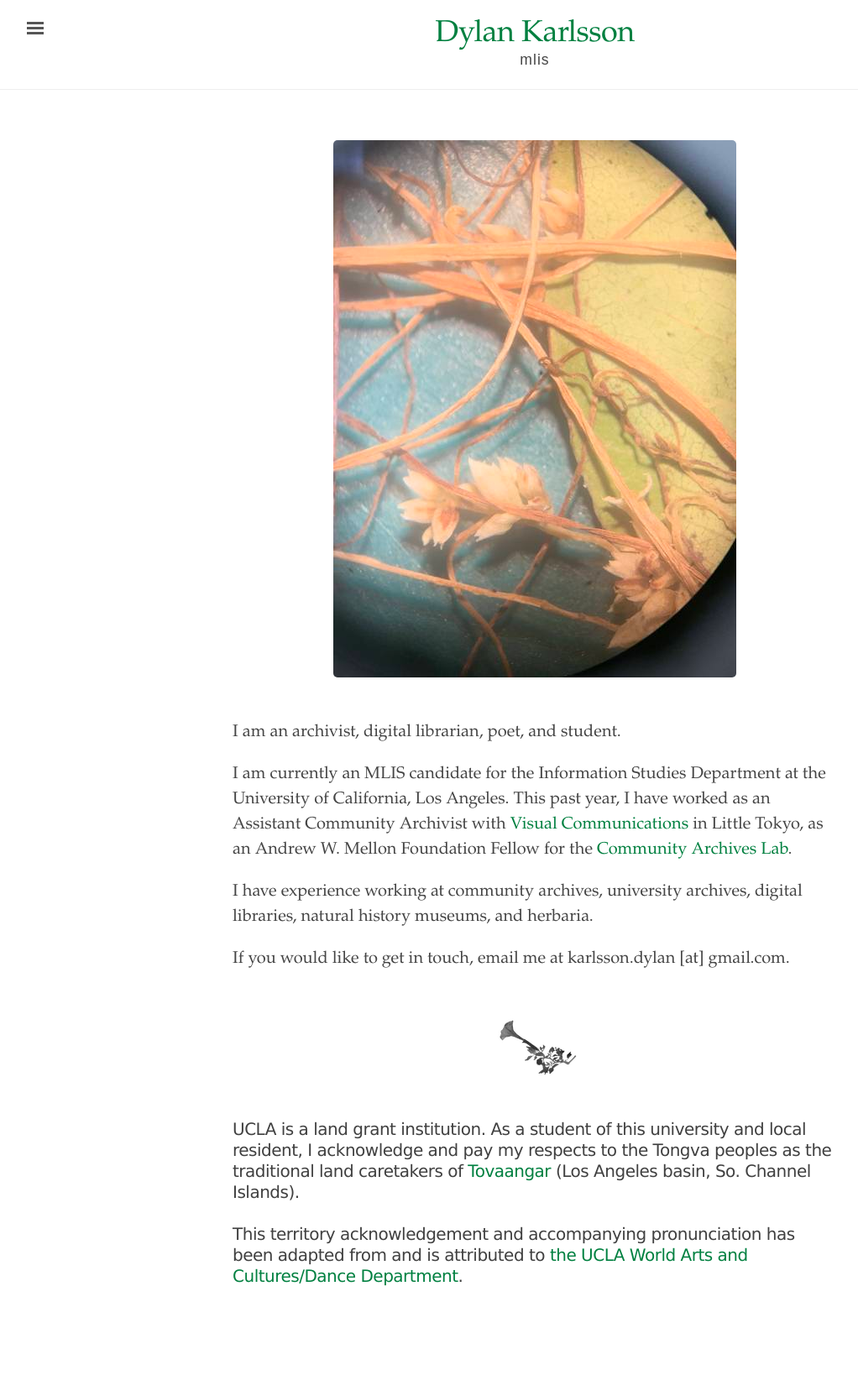
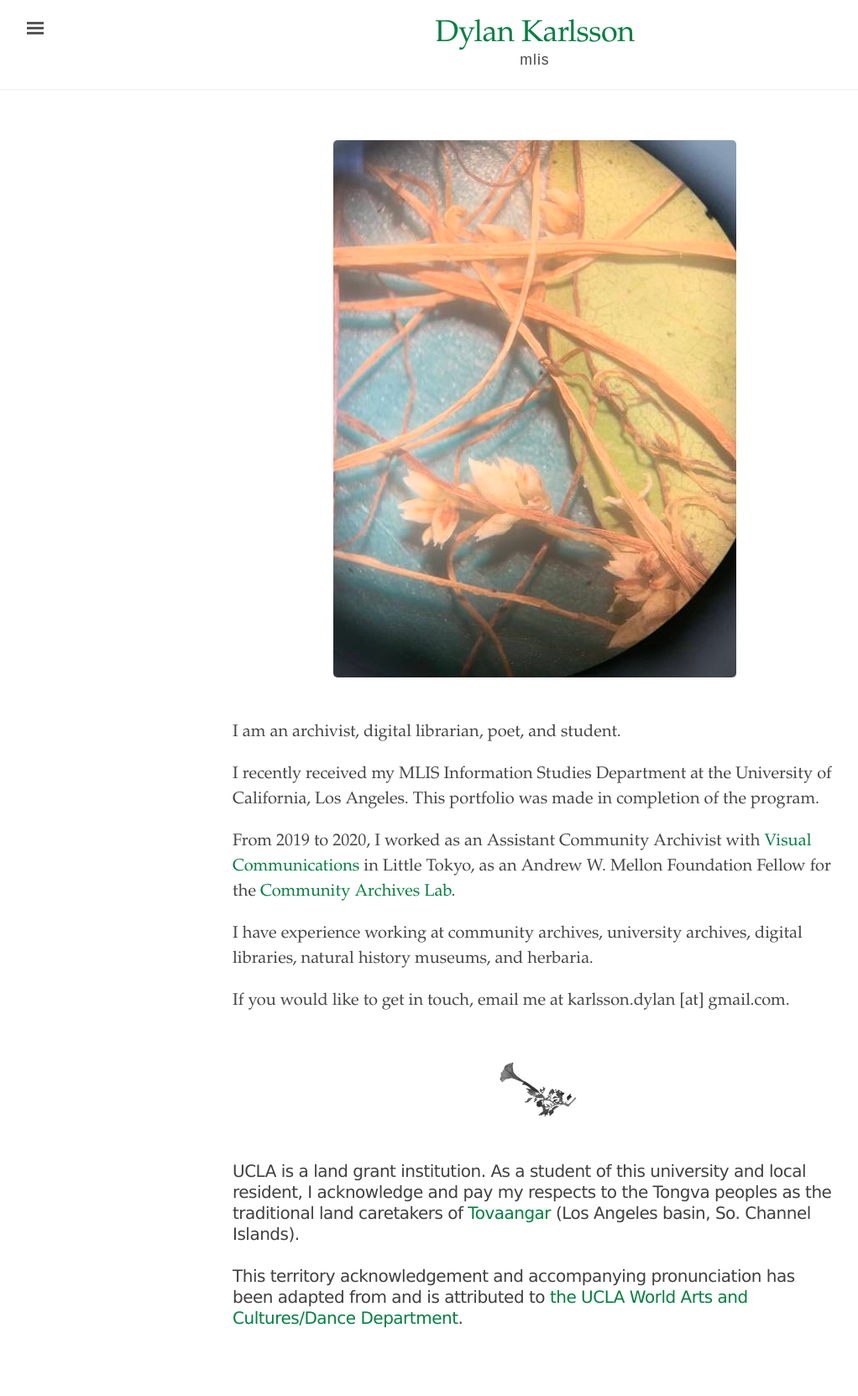
Before and after one commit to dylankarlsson/portfolio, a Jekyll site: the page built from index.html, in a window 1280 px wide. Shown: the whole page at 84% size, without its empty margins (3-1025 px from the left). Built offline with Jekyll 4.4.1, drawn with Linux system fonts in a browser that asks for light colours; before the commit the page ends 1613 px from its top, so only the background shows below that.

Commit message:
Update index.html

```diff
--- a/index.html
+++ b/index.html
@@ -10,7 +10,9 @@ author: Dylan Karlsson
 
   <p>I am an archivist, digital librarian, poet, and student.</p>
 
-  <p>I am currently an MLIS candidate for the Information Studies Department at the University of California, Los Angeles. This past year, I have worked as an Assistant Community Archivist with <a href="https://vcmedia.org/" target="_blank">Visual Communications</a> in Little Tokyo, as an Andrew W. Mellon Foundation Fellow for the <a href="https://communityarchiveslab.ucla.edu/" target="blank">Community Archives Lab</a>.</p>
+  <p>I recently received my MLIS Information Studies Department at the University of California, Los Angeles. This portfolio was made in completion of the program.</p>
+
+  <p>From 2019 to 2020, I worked as an Assistant Community Archivist with <a href="https://vcmedia.org/" target="_blank">Visual Communications</a> in Little Tokyo, as an Andrew W. Mellon Foundation Fellow for the <a href="https://communityarchiveslab.ucla.edu/" target="blank">Community Archives Lab</a>.</p>
 
   <p>I have experience working at community archives, university archives, digital libraries, natural history museums, and herbaria.</p>
 
```
